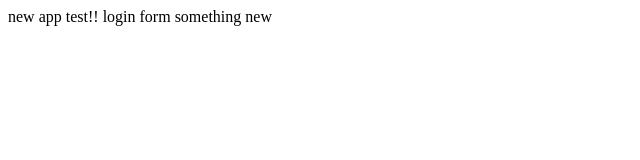
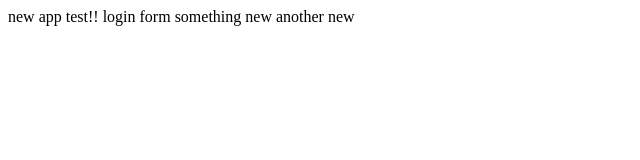
Before and after one commit to dcm5659/somerepo, a plain HTML site: page index.html in a window 1280 px wide. Shown: the full height of the page, 0-640 px from the left. Drawn offline with Linux system fonts and the light colour scheme.

Commit message:
another new thing

```diff
--- a/index.html
+++ b/index.html
@@ -5,6 +5,6 @@
 <body>new app test!!
     login form
     something new
-
+    another new
 </body>
 </html>
```
